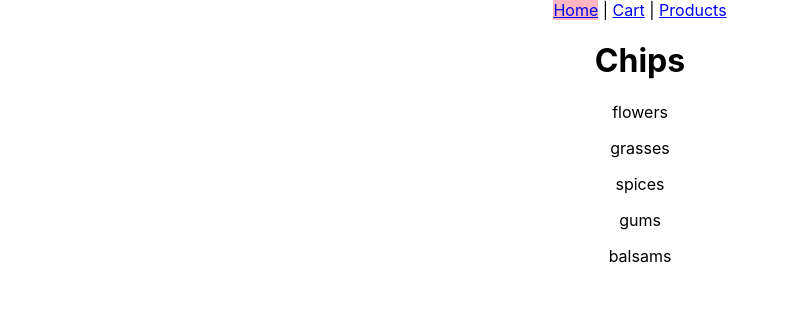
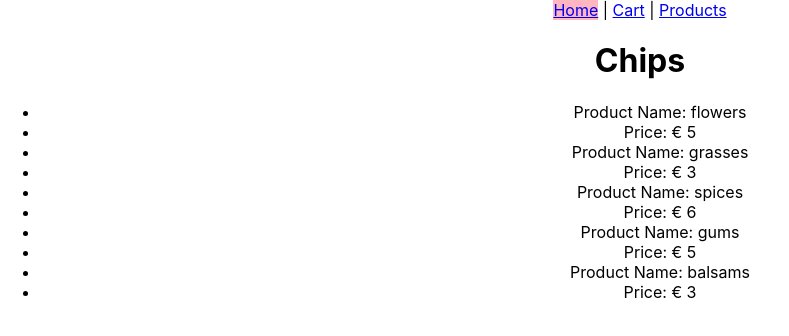
Before and after one commit to vishakahegde/Chipsies, a React (Create React App) app: page / in a window 1280 px wide. Shown: the top 336 px of the page, without its empty margins (0-789 px from the left). Built offline with nearby package versions, Linux system fonts and the light colour scheme.

Commit message:
Display products on homepage

```diff
--- a/src/Pages/HomePage.js
+++ b/src/Pages/HomePage.js
@@ -9,9 +9,16 @@ export default function HomePage() {
   return (
     <div>
       <h1>Chips</h1>
-      {products.map((product) => {
-        return <p>{product.title}</p>;
-      })}
+      <ul>
+        {products.map((product) => {
+          return (
+            <div>
+              <li>Product Name: {product.title}</li>
+              <li>Price: {product.price}</li>
+            </div>
+          );
+        })}
+      </ul>
     </div>
   );
 }
```
